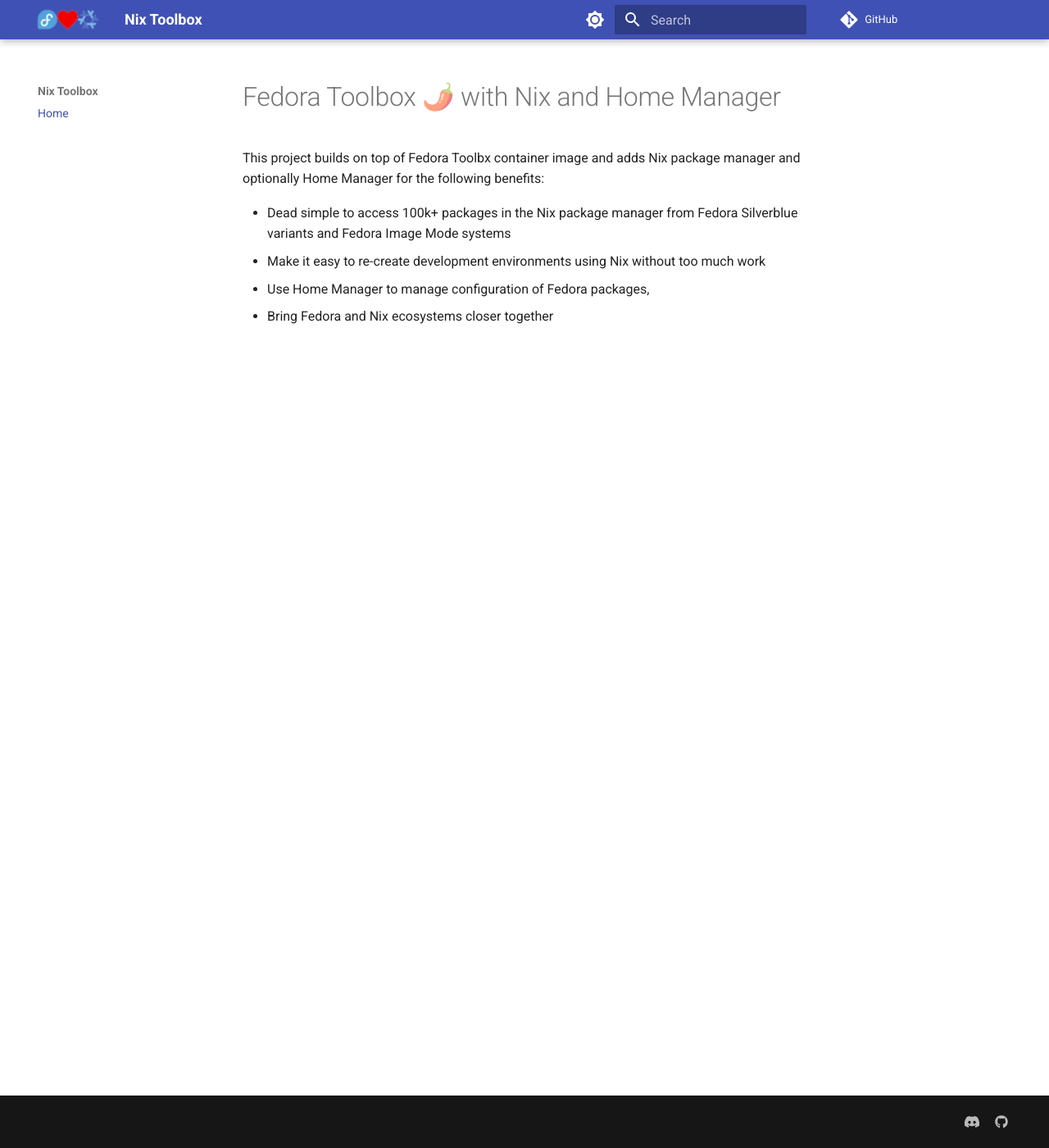
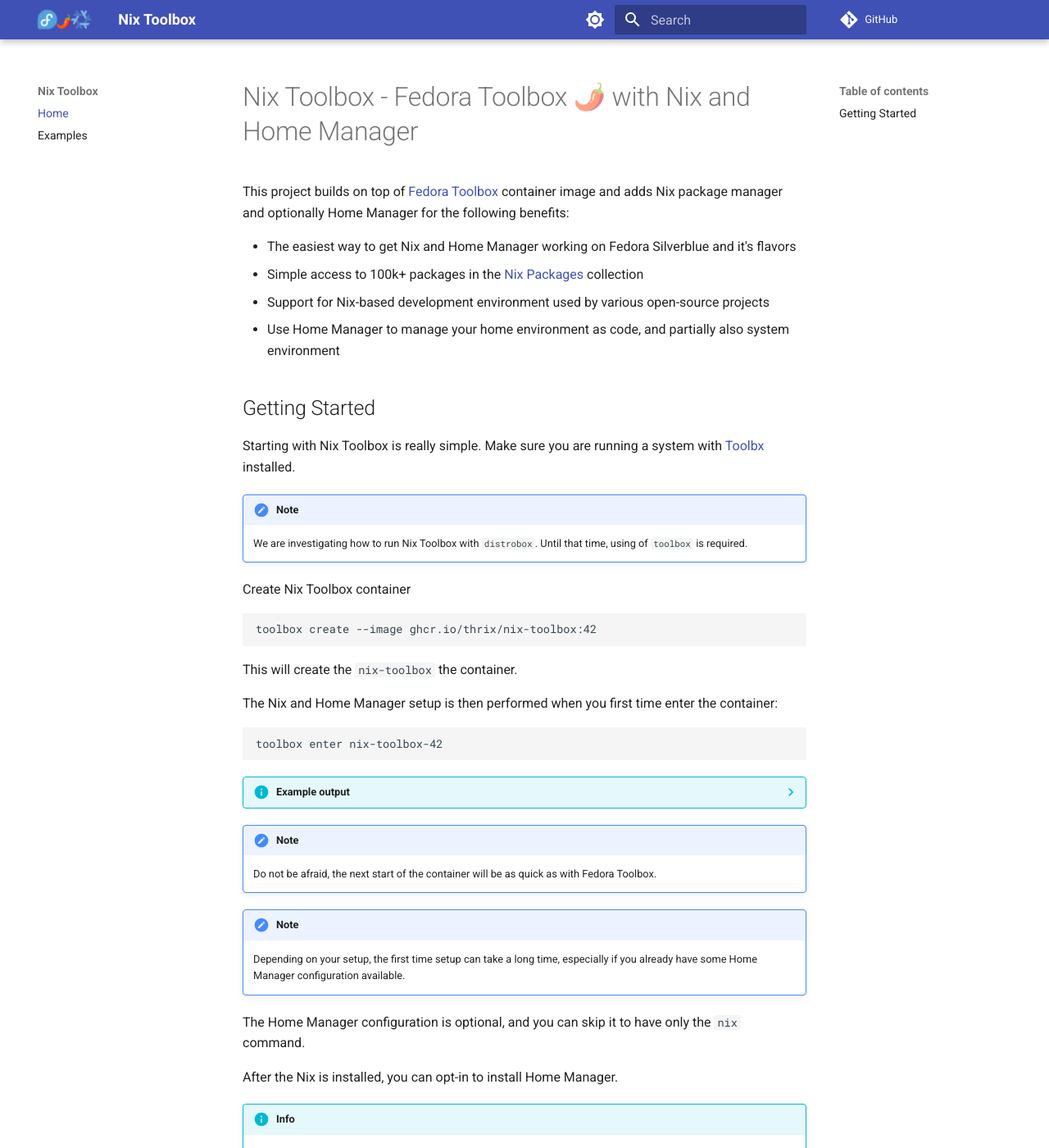
Before and after one commit to thrix/nix-toolbox, an MkDocs documentation site: the page built from docs/index.md, in a window 1280 px wide and 1400 px high. Shown: the whole window at 82% size. Built offline with MkDocs 1.6.1 and Material for MkDocs 9.7.7, drawn with Linux system fonts in a browser that asks for light colours; comment, search, counter and statistics services are not loaded; some of the changed text lies outside the part shown.

Commit message:
Update the docs
Also the templates are not ready yet, disable them

Signed-off-by: Miroslav Vadkerti <mvadkert@redhat.com>

````diff
--- a/docs/index.md
+++ b/docs/index.md
@@ -1,8 +1,59 @@
-# Fedora Toolbox 🌶️ with Nix and Home Manager
+# Nix Toolbox - Fedora Toolbox 🌶️ with Nix and Home Manager
 
-This project builds on top of Fedora Toolbx container image and adds Nix package manager and optionally Home Manager for the following benefits:
+This project builds on top of [Fedora Toolbox](https://docs.fedoraproject.org/en-US/fedora-silverblue/toolbox/) container image and adds Nix package manager and optionally Home Manager for the following benefits:
 
-* Dead simple to access 100k+ packages in the Nix package manager from Fedora Silverblue variants and Fedora Image Mode systems
-* Make it easy to re-create development environments using Nix without too much work
-* Use Home Manager to manage configuration of Fedora packages,
-* Bring Fedora and Nix ecosystems closer together
+* The easiest way to get Nix and Home Manager working on Fedora Silverblue and it's flavors
+* Simple access to 100k+ packages in the [Nix Packages](https://search.nixos.org/packages) collection
+* Support for Nix-based development environment used by various open-source projects
+* Use Home Manager to manage your home environment as code, and partially also system environment
+
+## Getting Started
+
+Starting with Nix Toolbox is really simple.
+Make sure you are running a system with [Toolbx](https://containertoolbx.org/) installed.
+
+!!! note
+
+    We are investigating how to run Nix Toolbox with `distrobox`.
+    Until that time, using of `toolbox` is required.
+
+Create Nix Toolbox container
+
+```shell
+toolbox create --image ghcr.io/thrix/nix-toolbox:42
+```
+
+This will create the `nix-toolbox` the container.
+
+The Nix and Home Manager setup is then performed when you first time enter the container:
+
+```shell
+toolbox enter nix-toolbox-42
+```
+
+??? info "Example output"
+
+    ```
+    TBD
+    ```
+
+!!! note
+
+    Do not be afraid, the next start of the container will be as quick as with Fedora Toolbox.
+
+!!! note
+
+    Depending on your setup, the first time setup can take a long time, especially if you already have some Home Manager configuration available.
+
+The Home Manager configuration is optional, and you can skip it to have only the `nix` command.
+
+After the Nix is installed, you can opt-in to install Home Manager.
+
+!!! info
+
+    Currently, the project provides an empty Home Manager configuration.
+    Please take a look at the [Examples](examples.md) to get most out of Nix Toolbox.
+    We are planning to throw out a more reasonable template later for easier onboarding.
+
+The home manager configuration is available at `~/.config/home-manager/home.nix`.
+When changing the Home Manager configuration it is a good practice to put it under revision control to keep history of your changes to be able to easily replicate the setup on another computer.
--- a/mkdocs.yml
+++ b/mkdocs.yml
@@ -48,6 +48,7 @@
 # Navigation
 nav:
   - Home: index.md
+  - Examples: examples.md
 
 # Extensions
 markdown_extensions:
````
Also changed, not shown: docs/examples.md (added, +5 -0 lines), docs/assets/nix-toolbox.png, 1 other file.
